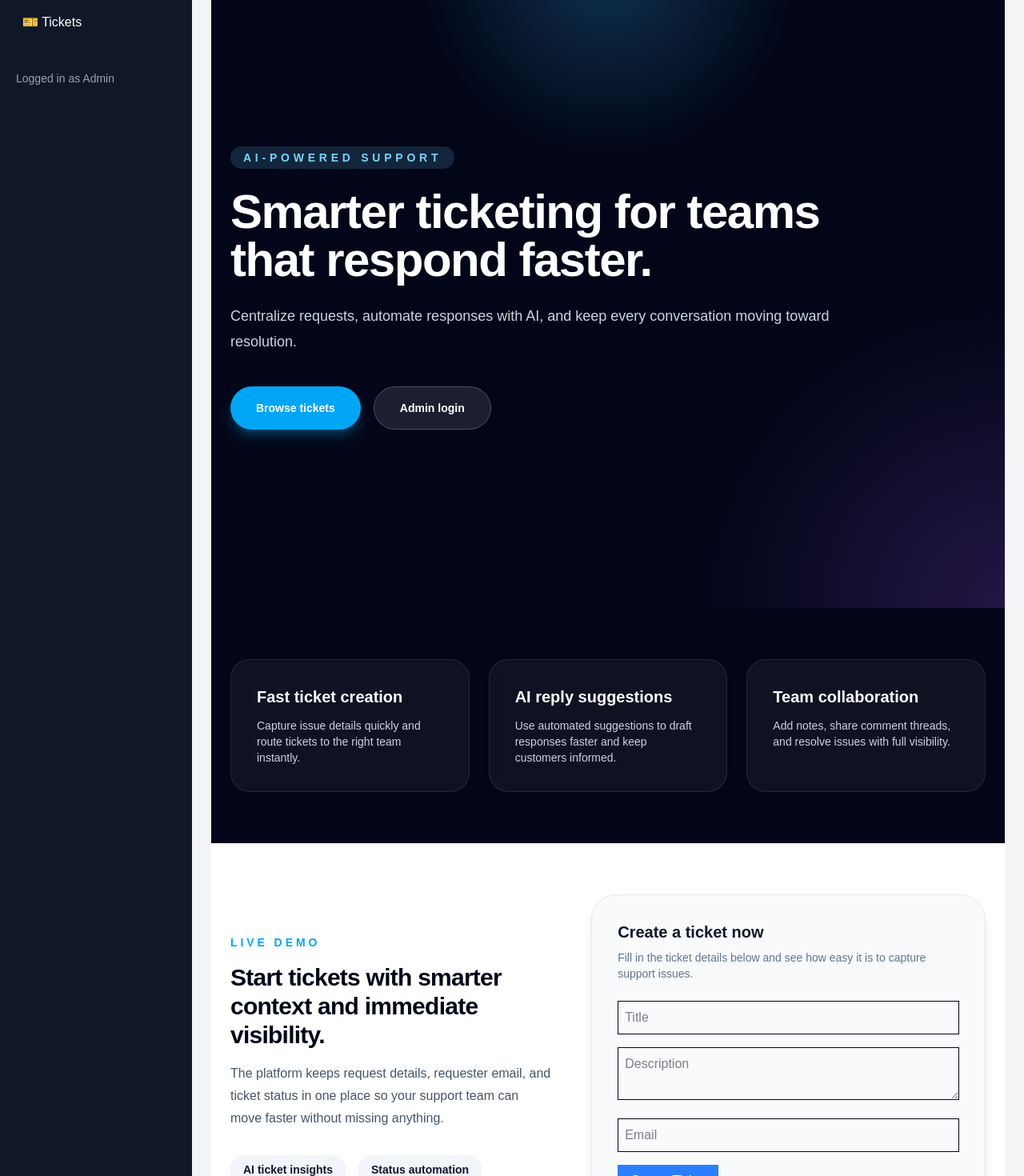
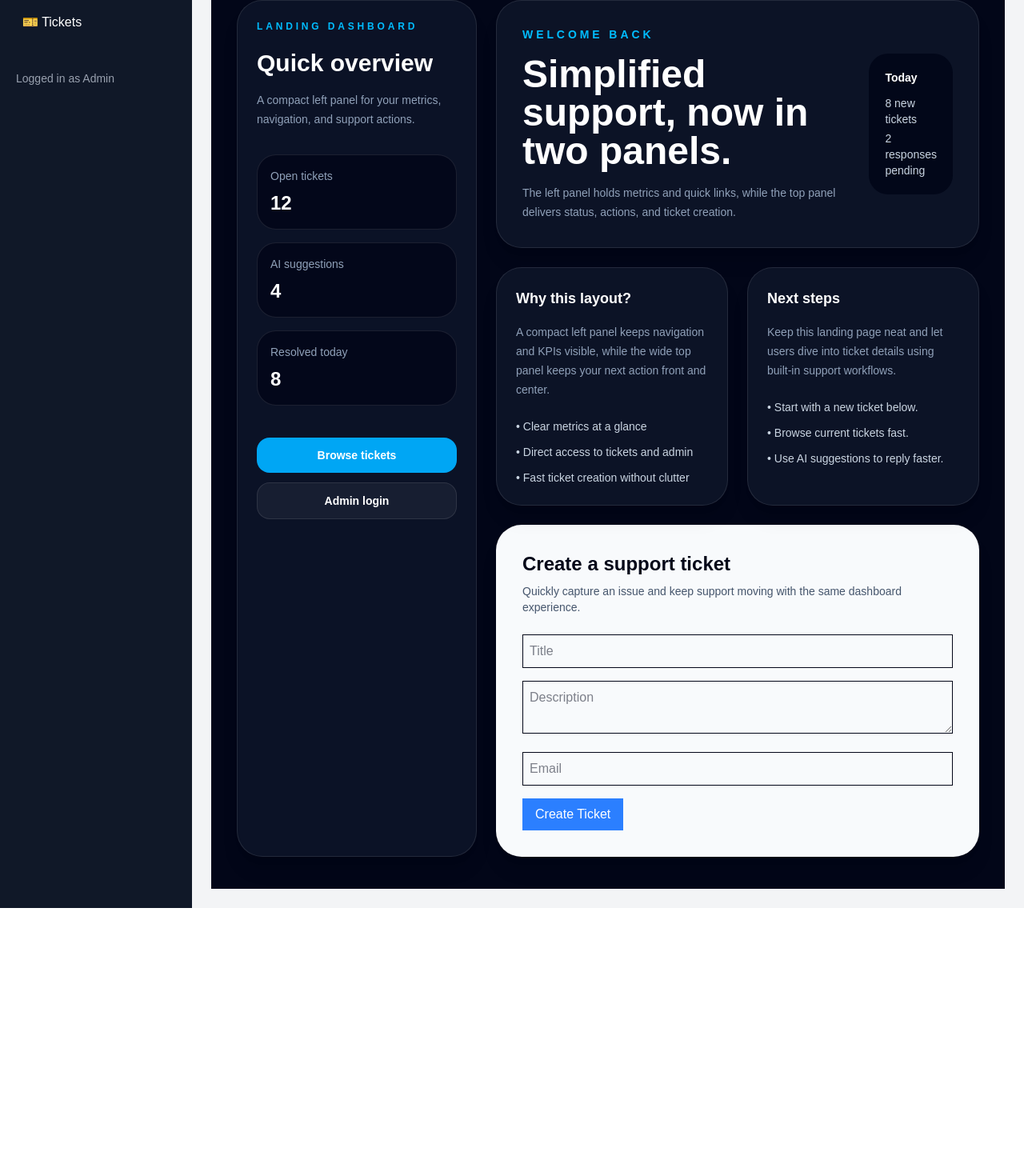
Before and after one commit to Vikas1248/ticketing-frontend, a Next.js app: page / in a window 1280 px wide. Shown: the part 93-1563 px from the top of the page at 80% size. After the commit the page ends 1228 px from the top, so only its background shows below. Built offline with nearby package versions, Linux system fonts and the light colour scheme.

Commit message:
Simplify landing page to left-panel and top-panel dashboard layout

```diff
--- a/app/page.js
+++ b/app/page.js
@@ -1,107 +1,112 @@
+"use client";
+
 import Link from "next/link";
 import TicketForm from "./components/TicketForm";
 
 export default function Home() {
   return (
-    <main className="bg-slate-950 text-white">
-      <section className="relative overflow-hidden">
-        <div className="absolute inset-0 bg-[radial-gradient(circle_at_top,_rgba(56,189,248,0.24),_transparent_25%),radial-gradient(circle_at_bottom_right,_rgba(168,85,247,0.2),_transparent_30%)]" />
-        <div className="relative mx-auto flex min-h-screen max-w-7xl flex-col justify-center px-6 py-24">
-          <div className="max-w-3xl">
-            <span className="inline-flex rounded-full bg-sky-300/15 px-4 py-1 text-sm font-semibold uppercase tracking-[0.34em] text-sky-300">
-              AI-powered support
-            </span>
-            <h1 className="mt-6 text-5xl font-semibold tracking-tight text-white sm:text-6xl">
-              Smarter ticketing for teams that respond faster.
-            </h1>
-            <p className="mt-6 text-lg leading-8 text-slate-300">
-              Centralize requests, automate responses with AI, and keep every conversation moving toward resolution.
+    <main className="min-h-screen bg-slate-950 text-white">
+      <div className="mx-auto max-w-7xl px-6 py-10 lg:px-8">
+        <div className="grid gap-6 lg:grid-cols-[300px_1fr]">
+          <aside className="rounded-[2rem] border border-white/10 bg-slate-900/75 p-6 shadow-xl">
+            <p className="text-xs font-semibold uppercase tracking-[0.32em] text-sky-400">
+              Landing dashboard
             </p>
-            <div className="mt-10 flex flex-col gap-4 sm:flex-row">
-              <Link href="/tickets" className="inline-flex items-center justify-center rounded-full bg-sky-500 px-8 py-4 text-sm font-semibold text-white shadow-lg shadow-sky-500/30 transition hover:bg-sky-400">
+            <h2 className="mt-5 text-3xl font-semibold text-white">
+              Quick overview
+            </h2>
+            <p className="mt-4 text-sm leading-6 text-slate-400">
+              A compact left panel for your metrics, navigation, and support actions.
+            </p>
+
+            <div className="mt-8 space-y-4">
+              <div className="rounded-3xl bg-slate-950/80 p-4 border border-white/10">
+                <p className="text-sm text-slate-400">Open tickets</p>
+                <p className="mt-2 text-2xl font-semibold text-white">12</p>
+              </div>
+              <div className="rounded-3xl bg-slate-950/80 p-4 border border-white/10">
+                <p className="text-sm text-slate-400">AI suggestions</p>
+                <p className="mt-2 text-2xl font-semibold text-white">4</p>
+              </div>
+              <div className="rounded-3xl bg-slate-950/80 p-4 border border-white/10">
+                <p className="text-sm text-slate-400">Resolved today</p>
+                <p className="mt-2 text-2xl font-semibold text-white">8</p>
+              </div>
+            </div>
+
+            <div className="mt-10 grid gap-3">
+              <Link href="/tickets" className="rounded-2xl bg-sky-500 px-4 py-3 text-center text-sm font-semibold text-white hover:bg-sky-400">
                 Browse tickets
               </Link>
-              <Link href="/admin/login" className="inline-flex items-center justify-center rounded-full border border-white/20 bg-white/10 px-8 py-4 text-sm font-semibold text-white transition hover:bg-white/20">
+              <Link href="/admin/login" className="rounded-2xl border border-white/10 bg-white/5 px-4 py-3 text-center text-sm font-semibold text-white hover:bg-white/10">
                 Admin login
               </Link>
             </div>
+          </aside>
+
+          <section className="space-y-6">
+            <div className="rounded-[2rem] border border-white/10 bg-slate-900/80 p-8 shadow-xl">
+              <div className="flex flex-col gap-6 sm:flex-row sm:items-center sm:justify-between">
+                <div>
+                  <p className="text-sm font-semibold uppercase tracking-[0.28em] text-sky-400">
+                    Welcome back
+                  </p>
+                  <h1 className="mt-4 text-4xl font-semibold text-white sm:text-5xl">
+                    Simplified support, now in two panels.
+                  </h1>
+                  <p className="mt-4 max-w-2xl text-sm leading-6 text-slate-400">
+                    The left panel holds metrics and quick links, while the top panel delivers status, actions, and ticket creation.
+                  </p>
+                </div>
+                <div className="rounded-3xl bg-slate-950/90 p-5 text-sm text-slate-300">
+                  <p className="font-semibold text-white">Today</p>
+                  <p className="mt-3">8 new tickets</p>
+                  <p className="mt-1">2 responses pending</p>
                 </div>
               </div>
-      </section>
+            </div>
 
-      <section className="mx-auto max-w-7xl px-6 py-16">
-        <div className="grid gap-6 md:grid-cols-3">
-          <div className="rounded-3xl border border-white/10 bg-white/5 p-8 backdrop-blur-sm">
-            <h3 className="text-xl font-semibold text-white">Fast ticket creation</h3>
-            <p className="mt-3 text-sm text-slate-300">
-              Capture issue details quickly and route tickets to the right team instantly.
+            <div className="grid gap-6 xl:grid-cols-2">
+              <div className="rounded-[2rem] border border-white/10 bg-slate-900/80 p-6 shadow-xl">
+                <h2 className="text-lg font-semibold text-white">Why this layout?</h2>
+                <p className="mt-4 text-sm leading-6 text-slate-400">
+                  A compact left panel keeps navigation and KPIs visible, while the wide top panel keeps your next action front and center.
                 </p>
+                <ul className="mt-6 space-y-3 text-sm text-slate-300">
+                  <li>• Clear metrics at a glance</li>
+                  <li>• Direct access to tickets and admin</li>
+                  <li>• Fast ticket creation without clutter</li>
+                </ul>
               </div>
-          <div className="rounded-3xl border border-white/10 bg-white/5 p-8 backdrop-blur-sm">
-            <h3 className="text-xl font-semibold text-white">AI reply suggestions</h3>
-            <p className="mt-3 text-sm text-slate-300">
-              Use automated suggestions to draft responses faster and keep customers informed.
+              <div className="rounded-[2rem] border border-white/10 bg-slate-900/80 p-6 shadow-xl">
+                <h2 className="text-lg font-semibold text-white">Next steps</h2>
+                <p className="mt-4 text-sm leading-6 text-slate-400">
+                  Keep this landing page neat and let users dive into ticket details using built-in support workflows.
                 </p>
+                <div className="mt-6 space-y-3 text-sm text-slate-300">
+                  <p>• Start with a new ticket below.</p>
+                  <p>• Browse current tickets fast.</p>
+                  <p>• Use AI suggestions to reply faster.</p>
                 </div>
-          <div className="rounded-3xl border border-white/10 bg-white/5 p-8 backdrop-blur-sm">
-            <h3 className="text-xl font-semibold text-white">Team collaboration</h3>
-            <p className="mt-3 text-sm text-slate-300">
-              Add notes, share comment threads, and resolve issues with full visibility.
+              </div>
+            </div>
+
+            <div className="rounded-[2rem] border border-white/10 bg-slate-50 p-8 shadow-xl text-slate-950">
+              <div className="flex flex-col gap-4 sm:flex-row sm:items-center sm:justify-between">
+                <div>
+                  <h2 className="text-2xl font-semibold">Create a support ticket</h2>
+                  <p className="mt-2 text-sm text-slate-600">
+                    Quickly capture an issue and keep support moving with the same dashboard experience.
                   </p>
                 </div>
               </div>
-      </section>
-
-      <section className="bg-white text-slate-950">
-        <div className="mx-auto max-w-6xl px-6 py-16">
-          <div className="grid gap-12 lg:grid-cols-[0.9fr_1.1fr] lg:items-center">
-            <div>
-              <p className="text-sm font-semibold uppercase tracking-[0.28em] text-sky-500">Live demo</p>
-              <h2 className="mt-4 text-3xl font-semibold tracking-tight text-slate-950">
-                Start tickets with smarter context and immediate visibility.
-              </h2>
-              <p className="mt-4 text-base leading-7 text-slate-600">
-                The platform keeps request details, requester email, and ticket status in one place so your support team can move faster without missing anything.
-              </p>
-              <div className="mt-8 flex flex-wrap gap-4">
-                <span className="rounded-full bg-slate-100 px-4 py-2 text-sm font-semibold text-slate-900">
-                  AI ticket insights
-                </span>
-                <span className="rounded-full bg-slate-100 px-4 py-2 text-sm font-semibold text-slate-900">
-                  Status automation
-                </span>
-              </div>
-            </div>
-
-            <div className="rounded-[2rem] border border-slate-200 bg-slate-50 p-8 shadow-lg">
-              <h3 className="text-xl font-semibold text-slate-900">Create a ticket now</h3>
-              <p className="mt-2 text-sm text-slate-500">
-                Fill in the ticket details below and see how easy it is to capture support issues.
-              </p>
               <div className="mt-6">
                 <TicketForm />
               </div>
             </div>
+          </section>
         </div>
       </div>
-      </section>
-
-      <section className="mx-auto max-w-7xl px-6 py-16">
-        <div className="grid gap-6 sm:grid-cols-2 lg:grid-cols-4">
-          <div className="rounded-3xl border border-slate-200 bg-white p-6 text-center shadow-sm">
-            <p className="text-sm font-semibold uppercase tracking-[0.28em] text-slate-500"><span className="text-sky-500">AI</span></p>
-            <h3 className="mt-3 text-2xl font-semibold text-slate-950">Automated responses</h3>
-          </div>
-          <div className="rounded-3xl border border-slate-200 bg-white p-6 text-center shadow-sm">
-            <p className="text-sm font-semibold uppercase tracking-[0.28em] text-slate-500">Business</p>
-            <h3 className="mt-3 text-2xl font-semibold text-slate-950">Team friendly</h3>
-          </div>
-          <div className="rounded-3xl border border-slate-200 bg-white p-6 text-center shadow-sm">
-            <p className="text-sm font-semibold uppercase tracking-[0.28em] text-slate-500">Launch</p>
-            <h3 className="mt-3 text-2xl font-semibold text-slate-950">Ready to use</h3>
-          </div>
-        </div>
-      </section>
     </main>
   );
 }
--- a/app/page.tsx
+++ b/app/page.tsx
@@ -5,105 +5,108 @@ import TicketForm from "./components/TicketForm";
 
 export default function Home() {
   return (
-    <main className="bg-slate-950 text-white">
-      <section className="relative overflow-hidden">
-        <div className="absolute inset-0 bg-[radial-gradient(circle_at_top,_rgba(56,189,248,0.24),_transparent_25%),radial-gradient(circle_at_bottom_right,_rgba(168,85,247,0.2),_transparent_30%)]" />
-        <div className="relative mx-auto flex min-h-screen max-w-7xl flex-col justify-center px-6 py-24">
-          <div className="max-w-3xl">
-            <span className="inline-flex rounded-full bg-sky-300/15 px-4 py-1 text-sm font-semibold uppercase tracking-[0.34em] text-sky-300">
-              AI-powered support
-            </span>
-            <h1 className="mt-6 text-5xl font-semibold tracking-tight text-white sm:text-6xl">
-              Smarter ticketing for teams that respond faster.
-            </h1>
-            <p className="mt-6 text-lg leading-8 text-slate-300">
-              Centralize requests, automate responses with AI, and keep every conversation moving toward resolution.
+    <main className="min-h-screen bg-slate-950 text-white">
+      <div className="mx-auto max-w-7xl px-6 py-10 lg:px-8">
+        <div className="grid gap-6 lg:grid-cols-[300px_1fr]">
+          <aside className="rounded-[2rem] border border-white/10 bg-slate-900/75 p-6 shadow-xl">
+            <p className="text-xs font-semibold uppercase tracking-[0.32em] text-sky-400">
+              Landing dashboard
             </p>
-            <div className="mt-10 flex flex-col gap-4 sm:flex-row">
-              <Link href="/tickets" className="inline-flex items-center justify-center rounded-full bg-sky-500 px-8 py-4 text-sm font-semibold text-white shadow-lg shadow-sky-500/30 transition hover:bg-sky-400">
+            <h2 className="mt-5 text-3xl font-semibold text-white">
+              Quick overview
+            </h2>
+            <p className="mt-4 text-sm leading-6 text-slate-400">
+              A compact left panel for your metrics, navigation, and support actions.
+            </p>
+
+            <div className="mt-8 space-y-4">
+              <div className="rounded-3xl bg-slate-950/80 p-4 border border-white/10">
+                <p className="text-sm text-slate-400">Open tickets</p>
+                <p className="mt-2 text-2xl font-semibold text-white">12</p>
+              </div>
+              <div className="rounded-3xl bg-slate-950/80 p-4 border border-white/10">
+                <p className="text-sm text-slate-400">AI suggestions</p>
+                <p className="mt-2 text-2xl font-semibold text-white">4</p>
+              </div>
+              <div className="rounded-3xl bg-slate-950/80 p-4 border border-white/10">
+                <p className="text-sm text-slate-400">Resolved today</p>
+                <p className="mt-2 text-2xl font-semibold text-white">8</p>
+              </div>
+            </div>
+
+            <div className="mt-10 grid gap-3">
+              <Link href="/tickets" className="rounded-2xl bg-sky-500 px-4 py-3 text-center text-sm font-semibold text-white hover:bg-sky-400">
                 Browse tickets
               </Link>
-              <Link href="/admin/login" className="inline-flex items-center justify-center rounded-full border border-white/20 bg-white/10 px-8 py-4 text-sm font-semibold text-white transition hover:bg-white/20">
+              <Link href="/admin/login" className="rounded-2xl border border-white/10 bg-white/5 px-4 py-3 text-center text-sm font-semibold text-white hover:bg-white/10">
                 Admin login
               </Link>
             </div>
+          </aside>
+
+          <section className="space-y-6">
+            <div className="rounded-[2rem] border border-white/10 bg-slate-900/80 p-8 shadow-xl">
+              <div className="flex flex-col gap-6 sm:flex-row sm:items-center sm:justify-between">
+                <div>
+                  <p className="text-sm font-semibold uppercase tracking-[0.28em] text-sky-400">
+                    Welcome back
+                  </p>
+                  <h1 className="mt-4 text-4xl font-semibold text-white sm:text-5xl">
+                    Simplified support, now in two panels.
+                  </h1>
+                  <p className="mt-4 max-w-2xl text-sm leading-6 text-slate-400">
+                    The left panel holds metrics and quick links, while the top panel delivers status, actions, and ticket creation.
+                  </p>
+                </div>
+                <div className="rounded-3xl bg-slate-950/90 p-5 text-sm text-slate-300">
+                  <p className="font-semibold text-white">Today</p>
+                  <p className="mt-3">8 new tickets</p>
+                  <p className="mt-1">2 responses pending</p>
                 </div>
               </div>
-      </section>
+            </div>
 
-      <section className="mx-auto max-w-7xl px-6 py-16">
-        <div className="grid gap-6 md:grid-cols-3">
-          <div className="rounded-3xl border border-white/10 bg-white/5 p-8 backdrop-blur-sm">
-            <h3 className="text-xl font-semibold text-white">Fast ticket creation</h3>
-            <p className="mt-3 text-sm text-slate-300">
-              Capture issue details quickly and route tickets to the right team instantly.
+            <div className="grid gap-6 xl:grid-cols-2">
+              <div className="rounded-[2rem] border border-white/10 bg-slate-900/80 p-6 shadow-xl">
+                <h2 className="text-lg font-semibold text-white">Why this layout?</h2>
+                <p className="mt-4 text-sm leading-6 text-slate-400">
+                  A compact left panel keeps navigation and KPIs visible, while the wide top panel keeps your next action front and center.
                 </p>
+                <ul className="mt-6 space-y-3 text-sm text-slate-300">
+                  <li>• Clear metrics at a glance</li>
+                  <li>• Direct access to tickets and admin</li>
+                  <li>• Fast ticket creation without clutter</li>
+                </ul>
               </div>
-          <div className="rounded-3xl border border-white/10 bg-white/5 p-8 backdrop-blur-sm">
-            <h3 className="text-xl font-semibold text-white">AI reply suggestions</h3>
-            <p className="mt-3 text-sm text-slate-300">
-              Use automated suggestions to draft responses faster and keep customers informed.
+              <div className="rounded-[2rem] border border-white/10 bg-slate-900/80 p-6 shadow-xl">
+                <h2 className="text-lg font-semibold text-white">Next steps</h2>
+                <p className="mt-4 text-sm leading-6 text-slate-400">
+                  Keep this landing page neat and let users dive into ticket details using built-in support workflows.
                 </p>
+                <div className="mt-6 space-y-3 text-sm text-slate-300">
+                  <p>• Start with a new ticket below.</p>
+                  <p>• Browse current tickets fast.</p>
+                  <p>• Use AI suggestions to reply faster.</p>
                 </div>
-          <div className="rounded-3xl border border-white/10 bg-white/5 p-8 backdrop-blur-sm">
-            <h3 className="text-xl font-semibold text-white">Team collaboration</h3>
-            <p className="mt-3 text-sm text-slate-300">
-              Add notes, share comment threads, and resolve issues with full visibility.
+              </div>
+            </div>
+
+            <div className="rounded-[2rem] border border-white/10 bg-slate-50 p-8 shadow-xl text-slate-950">
+              <div className="flex flex-col gap-4 sm:flex-row sm:items-center sm:justify-between">
+                <div>
+                  <h2 className="text-2xl font-semibold">Create a support ticket</h2>
+                  <p className="mt-2 text-sm text-slate-600">
+                    Quickly capture an issue and keep support moving with the same dashboard experience.
                   </p>
                 </div>
               </div>
-      </section>
-
-      <section className="bg-white text-slate-950">
-        <div className="mx-auto max-w-6xl px-6 py-16">
-          <div className="grid gap-12 lg:grid-cols-[0.9fr_1.1fr] lg:items-center">
-            <div>
-              <p className="text-sm font-semibold uppercase tracking-[0.28em] text-sky-500">Live demo</p>
-              <h2 className="mt-4 text-3xl font-semibold tracking-tight text-slate-950">
-                Start tickets with smarter context and immediate visibility.
-              </h2>
-              <p className="mt-4 text-base leading-7 text-slate-600">
-                The platform keeps request details, requester email, and ticket status in one place so your support team can move faster without missing anything.
-              </p>
-              <div className="mt-8 flex flex-wrap gap-4">
-                <span className="rounded-full bg-slate-100 px-4 py-2 text-sm font-semibold text-slate-900">
-                  AI ticket insights
-                </span>
-                <span className="rounded-full bg-slate-100 px-4 py-2 text-sm font-semibold text-slate-900">
-                  Status automation
-                </span>
-              </div>
-            </div>
-
-            <div className="rounded-[2rem] border border-slate-200 bg-slate-50 p-8 shadow-lg">
-              <h3 className="text-xl font-semibold text-slate-900">Create a ticket now</h3>
-              <p className="mt-2 text-sm text-slate-500">
-                Fill in the ticket details below and see how easy it is to capture support issues.
-              </p>
               <div className="mt-6">
                 <TicketForm />
               </div>
             </div>
+          </section>
         </div>
       </div>
-      </section>
-
-      <section className="mx-auto max-w-7xl px-6 py-16">
-        <div className="grid gap-6 sm:grid-cols-2 lg:grid-cols-4">
-          <div className="rounded-3xl border border-slate-200 bg-white p-6 text-center shadow-sm">
-            <p className="text-sm font-semibold uppercase tracking-[0.28em] text-slate-500"><span className="text-sky-500">AI</span></p>
-            <h3 className="mt-3 text-2xl font-semibold text-slate-950">Automated responses</h3>
-          </div>
-          <div className="rounded-3xl border border-slate-200 bg-white p-6 text-center shadow-sm">
-            <p className="text-sm font-semibold uppercase tracking-[0.28em] text-slate-500">Business</p>
-            <h3 className="mt-3 text-2xl font-semibold text-slate-950">Team friendly</h3>
-          </div>
-          <div className="rounded-3xl border border-slate-200 bg-white p-6 text-center shadow-sm">
-            <p className="text-sm font-semibold uppercase tracking-[0.28em] text-slate-500">Launch</p>
-            <h3 className="mt-3 text-2xl font-semibold text-slate-950">Ready to use</h3>
-          </div>
-        </div>
-      </section>
     </main>
   );
 }
```
Lines whose indentation alone changed are shown as unchanged.
